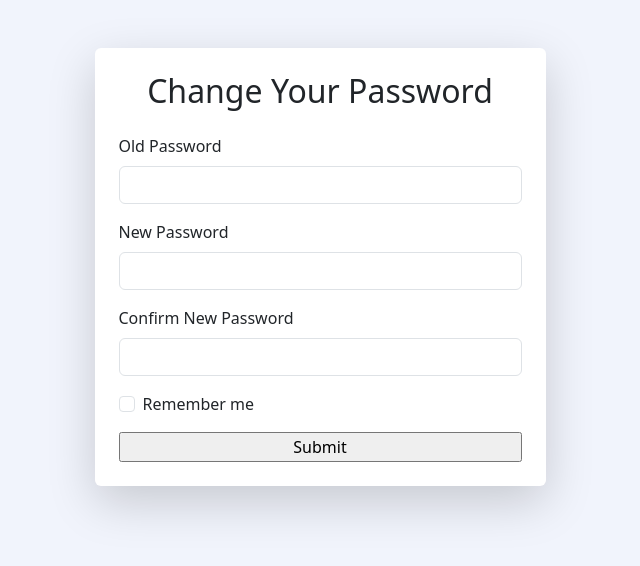
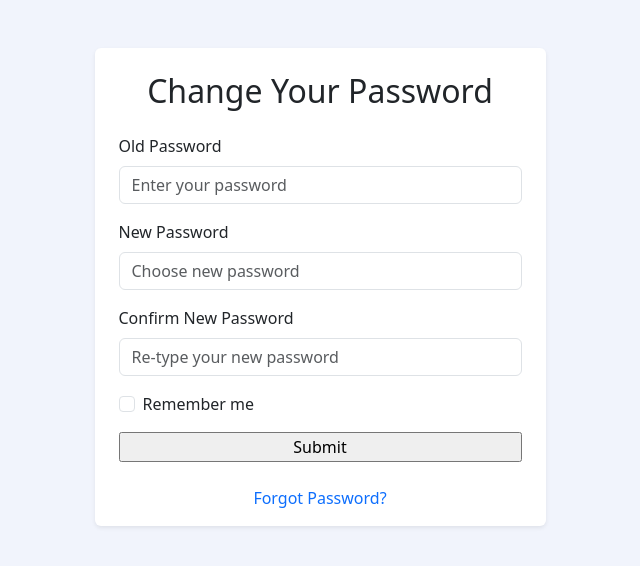
Before and after one commit to anuraagnagar/flask-user-authentication, a Flask app: template accounts/templates/change_password.html in a window 1280 px wide. Shown: the part 56-622 px from the top of the page, without its empty margins (320-960 px from the left). Run offline with Flask 3, Linux system fonts and the light colour scheme; the template is opened without the code that fills it: values that come from a table or form of the project are taken from there, others are empty; parts of the project's set-up code (start-up, migrations or seed data) failed here and were passed over; some libraries are stand-ins or nearby versions.

Commit message:
Improve code readablity

```diff
--- a/accounts/templates/change_password.html
+++ b/accounts/templates/change_password.html
@@ -9,21 +9,25 @@
     <div class="container">
         <div class="row justify-content-center">
             <section class="col-sm-11 col-md-8 col-lg-6 col-xl-5">
-                {{ render_messages(dismissible=True, dismiss_animate=True) }}
-                <div class="card shadow-lg border-0">
+                <div class="card shadow-sm border-0">
                     <div class="p-4">
                         <form action="{{ url_for('accounts.change_password') }}" method="post">
                             <div class="mb-4">
                                 <h2 class="card-title text-center">Change Your Password</h2>
                             </div>
+                            {{ render_messages() }}
                             {{ form.csrf_token() }}
-                            {{ render_field(form.old_password) }}
-                            {{ render_field(form.new_password) }}
-                            {{ render_field(form.confirm_password) }}
+                            {{ render_field(form.old_password, placeholder="Enter your password") }}
+                            {{ render_field(form.new_password, placeholder="Choose new password") }}
+                            {{ render_field(form.confirm_password, placeholder="Re-type your new password") }}
                             {{ render_field(form.remember) }}
                             {{ render_field(form.submit, class='w-100') }}
                         </form>
                     </div>
+                    <p class="text-center">
+                        <a href="{{ url_for('accounts.forgot_password') }}" class="text-decoration-none">
+                            Forgot Password?</a>
+                    </p>
                 </div>
             </section>
         </div>
```
